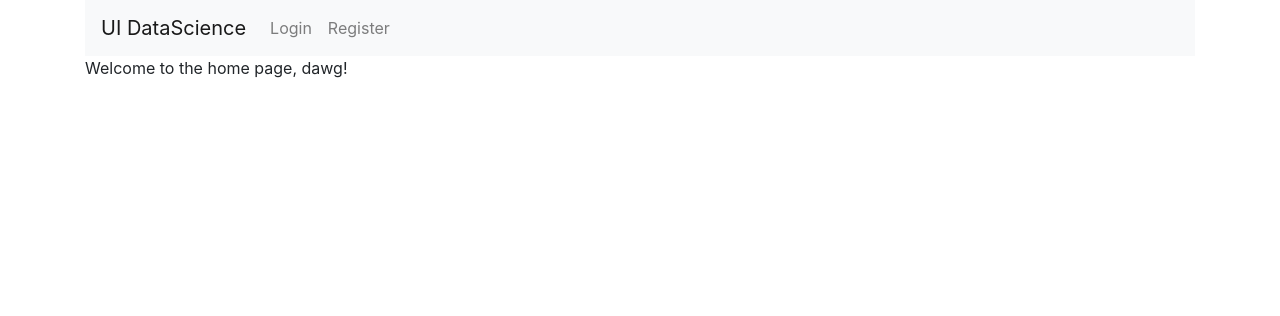
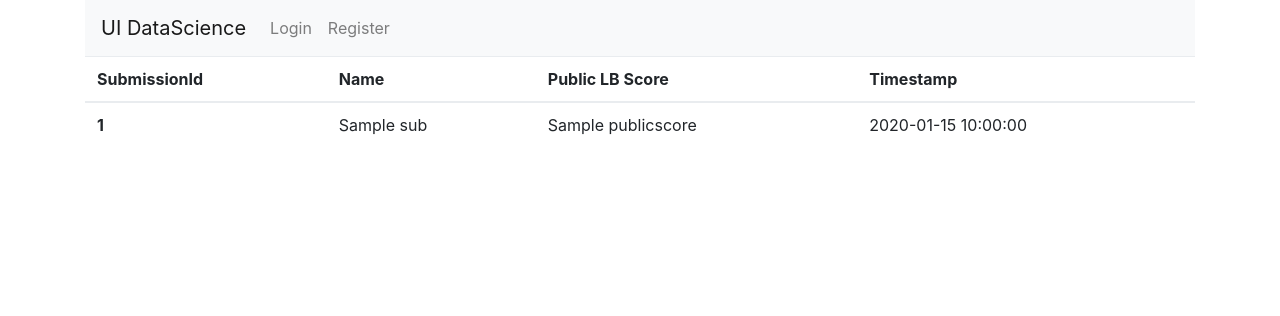
Before and after one commit to CamdenClark/dscomp, a Flask app: template dscomp/templates/index.html in a window 1280 px wide. Shown: the top 316 px of the page. Run offline with Flask 2, Linux system fonts and the light colour scheme; the template is opened without the code that fills it: most values are stand-ins (such as "Sample title", 1, 10 or a date in 2020); some libraries are stand-ins or nearby versions.

Commit message:
Feature: Scores into sub table, public leaderboard

```diff
--- a/dscomp/dscomp.py
+++ b/dscomp/dscomp.py
@@ -70,19 +70,19 @@ def before_request():
 @app.route('/')
 def show_index():
     db = get_db()
-    cur = db.execute('select subid, userid, publicscore from submissions order by publicscore desc limit 10')
+    cur = db.execute('select subid, name, publicscore, timestamp from submissions inner join users on submissions.userid = users.userid order by publicscore asc limit 10')
     entries = cur.fetchall()
-    return render_template('index.html')
+    return render_template('index.html', entries=entries)
 
 def allowed_file(filename):
     return '.' in filename and filename.rsplit('.', 1)[1].lower() in ALLOWED_EXTENSIONS
 
 from sklearn.metrics import mean_squared_error
+import datetime
 
 @app.route('/upload', methods=['GET', 'POST'])
 def upload():
     if not g.user:
-        error = "You must be logged in to do that."
         return redirect(url_for('login'))
     if request.method == 'POST':
         if 'file' not in request.files:
@@ -97,10 +97,15 @@ def upload():
             user_csv = pd.read_csv(csvFile)
             scoring_csv = pd.read_csv(os.path.join(app.root_path, "privatecsvs/true_labels.csv"))
             publicCSV, privateCSV = train_test_split(scoring_csv, test_size = 0.5, random_state = os.getenv('RAND_SEED', 0))
-            joinedCSV = publicCSV.merge(user_csv, on='index_num', how='inner')
-            print(mean_squared_error(joinedCSV['label'].values, joinedCSV['true_label'].values))
-            #print(pd.read_csv(csvFile).head)
-            print(joinedCSV)
+            publicMerged = publicCSV.merge(user_csv, on='index_num', how='inner')
+            privateMerged = privateCSV.merge(user_csv, on = 'index_num', how='inner')
+            publicMSE = mean_squared_error(publicMerged['label'].values, publicMerged['true_label'].values)
+            privateMSE = mean_squared_error(privateMerged['label'].values, privateMerged['true_label'].values)
+            db = get_db()
+            db.execute('''insert into submissions (
+              userid, timestamp, privatescore, publicscore) values (?, ?, ?, ?)''',
+              [g.user['userid'], datetime.datetime.now(), privateMSE, publicMSE])
+            db.commit()
             csvFile.save(os.path.join(app.config['UPLOAD_FOLDER'], filename))
             return redirect(url_for('uploaded_file', filename=filename))
     return render_template('upload.html')
--- a/dscomp/templates/index.html
+++ b/dscomp/templates/index.html
@@ -1,4 +1,25 @@
 {% extends "layout.html" %}
 {% block body %}
-<p>Welcome to the home page, dawg!</p>
+{% if entries %}
+<table class="table">
+  <thead>
+    <tr>
+      <th scope="col">SubmissionId</th>
+      <th scope="col">Name</th>
+      <th scope="col">Public LB Score</th>
+      <th scope="col">Timestamp</th>
+    </tr>
+  </thead>
+  <tbody>
+  {% for sub in entries %}
+    <tr>
+      <th scope="row">{{ sub.subid }}</th>
+      <td>{{ sub.name }}</td>
+      <td>{{ sub.publicscore }}</td>
+      <td>{{ sub.timestamp }}</td>
+    </tr>
+    {% endfor %}
+  </tbody>
+</table>
+{% endif %}
 {% endblock body %}
```
Also changed, not shown: 2 other files.
